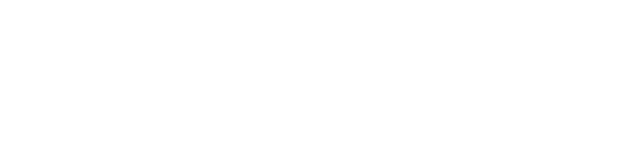
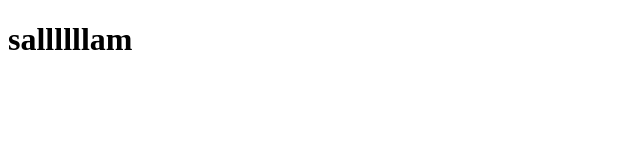
Before and after one commit to Farshad-programmer/project, a plain HTML site: page index.html in a window 1280 px wide. Shown: the whole page, without its empty margins (0-640 px from the left). Drawn offline with Linux system fonts and the light colour scheme.

Commit message:
add h1 to index.html

```diff
--- a/index.html
+++ b/index.html
@@ -6,6 +6,6 @@
     <title>my web</title>
 </head>
 <body>
-
+    <h1>sallllllam</h1>
 </body>
 </html>
```
